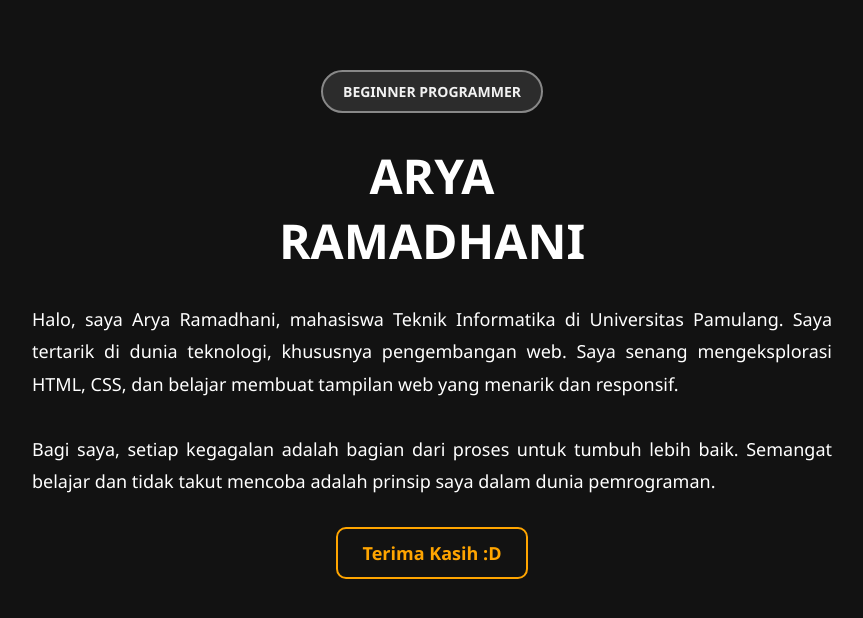
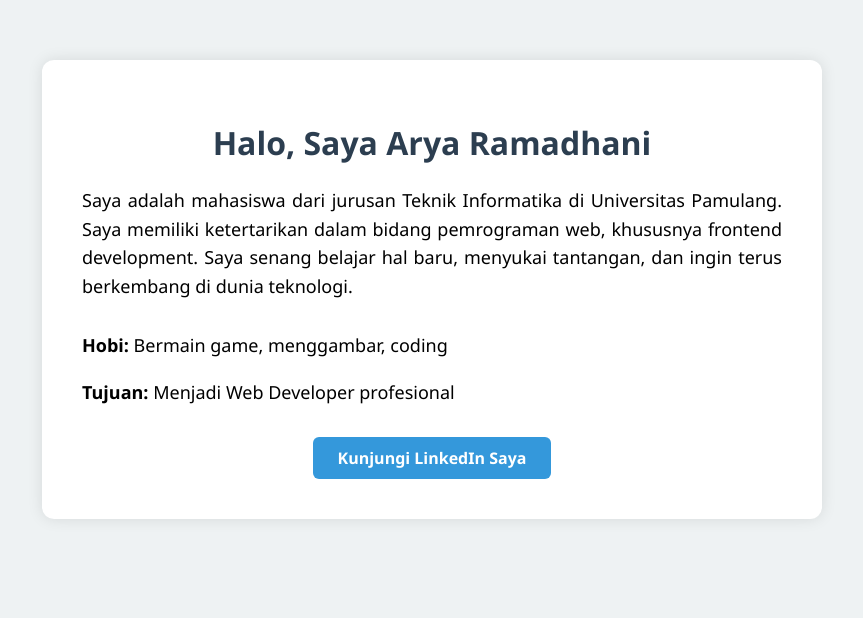
Before and after one commit to aryarrama/Tentang-saya, a plain HTML site: page index.html in a window 1280 px wide. Shown: the whole page, without its empty margins (208-1071 px from the left). Drawn offline with Linux system fonts and the light colour scheme.

Commit message:
Update index.html

```diff
--- a/index.html
+++ b/index.html
@@ -1,25 +1,77 @@
 <!DOCTYPE html>
 <html lang="id">
+
 <head>
-  <meta charset="UTF-8">
-  <meta name="viewport" content="width=device-width, initial-scale=1">
-  <title>Portofolio Arya Ramadhani</title>
-  <link rel="stylesheet" href="style.css">
+ <meta charset="UTF-8">
+ <meta name="viewport" content="width=device-width, initial-scale=1">
+ <title>Pengenalan Diri</title>
+ <style>
+  body {
+      font-family: 'Segoe UI', Tahoma, Geneva, Verdana, sans-serif;
+      background-color: #eef2f3;
+      margin: 0;
+      padding: 0;
+    }
+
+    .container {
+      max-width: 700px;
+      margin: 60px auto;
+      background-color: white;
+      padding: 40px;
+      border-radius: 12px;
+      box-shadow: 0 0 15px rgba(0,0,0,0.1);
+    }
+
+    h1 {
+      text-align: center;
+      color: #2c3e50;
+    }
+
+    p {
+      font-size: 18px;
+      line-height: 1.6;
+      text-align: justify;
+    }
+
+    .info {
+      margin-top: 30px;
+    }
+
+    .btn {
+      display: block;
+      width: fit-content;
+      margin: 30px auto 0;
+      padding: 10px 25px;
+      background-color: #3498db;
+      color: white;
+      text-decoration: none;
+      border-radius: 6px;
+      font-weight: bold;
+    }
+
+    .btn:hover {
+      background-color: #2980b9;
+    }
+ </style>
 </head>
+
 <body>
 
-  <div class="container">
-    <div class="badge">BEGINNER PROGRAMMER</div>
+ <div class="container">
+  <h1>Halo, Saya Arya Ramadhani</h1>
 
-    <h1>ARYA<br>RAMADHANI</h1>
+  <p>
+   Saya adalah mahasiswa dari jurusan Teknik Informatika di Universitas Pamulang. Saya memiliki ketertarikan dalam bidang pemrograman web, khususnya frontend development. Saya senang belajar hal baru, menyukai tantangan, dan ingin terus berkembang di dunia teknologi.
+  </p>
 
-    <p>
-      Halo, saya Arya Ramadhani, mahasiswa Teknik Informatika di Universitas Pamulang. Saya tertarik di dunia teknologi, khususnya pengembangan web. Saya senang mengeksplorasi HTML, CSS, dan belajar membuat tampilan web yang menarik dan responsif.<br><br>
-      Bagi saya, setiap kegagalan adalah bagian dari proses untuk tumbuh lebih baik. Semangat belajar dan tidak takut mencoba adalah prinsip saya dalam dunia pemrograman.
-    </p>
-
-    <a class="btn" href="#">Terima Kasih :D</a>
+  <div class="info">
+   <p><strong>Hobi:</strong> Bermain game, menggambar, coding</p>
+   <p><strong>Tujuan:</strong> Menjadi Web Developer profesional</p>
   </div>
 
+  <a class="btn" href="https://www.linkedin.com/in/arya-ramadhani-172149371?utm_source=share&utm_campaign=share_via&utm_content=profile&utm_medium=android_app" target="_blank">Kunjungi LinkedIn Saya</a>
+ </div>
+
 </body>
+
 </html>
```
